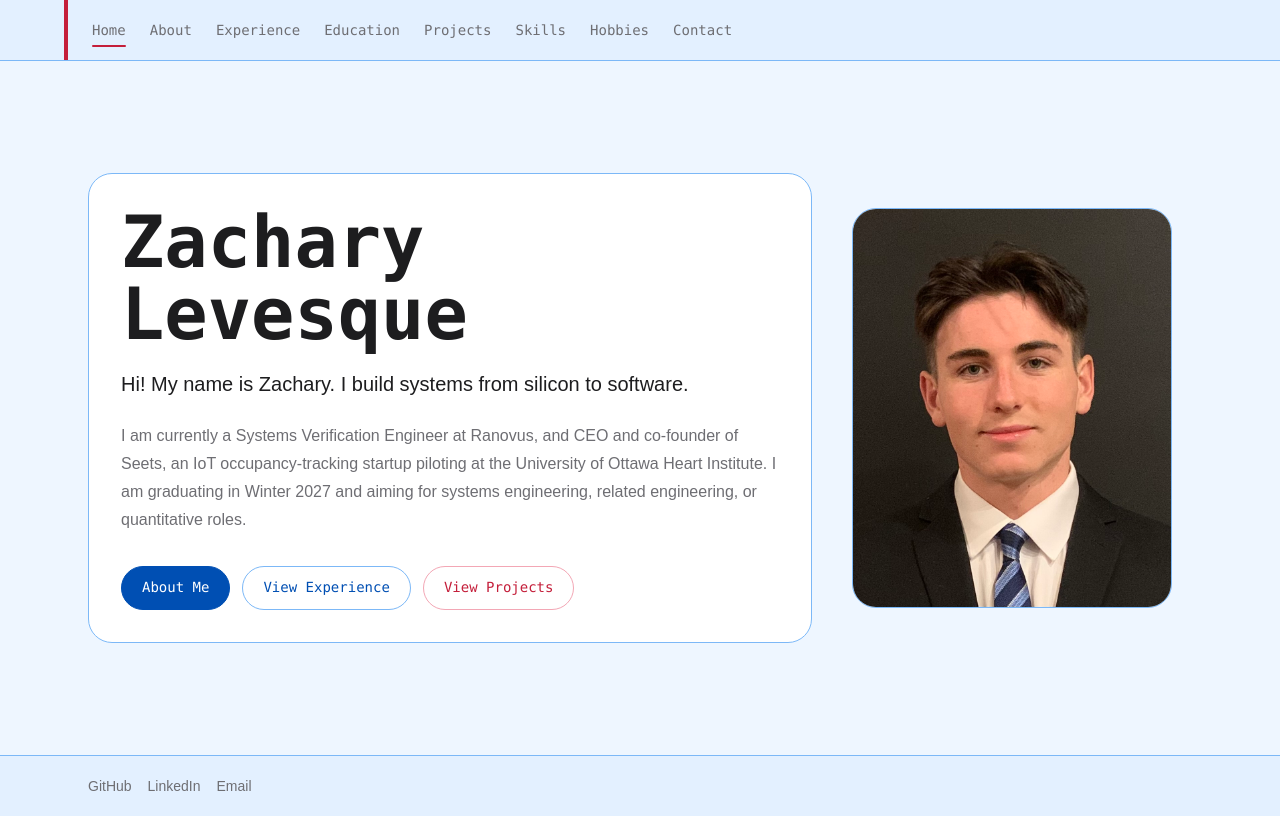
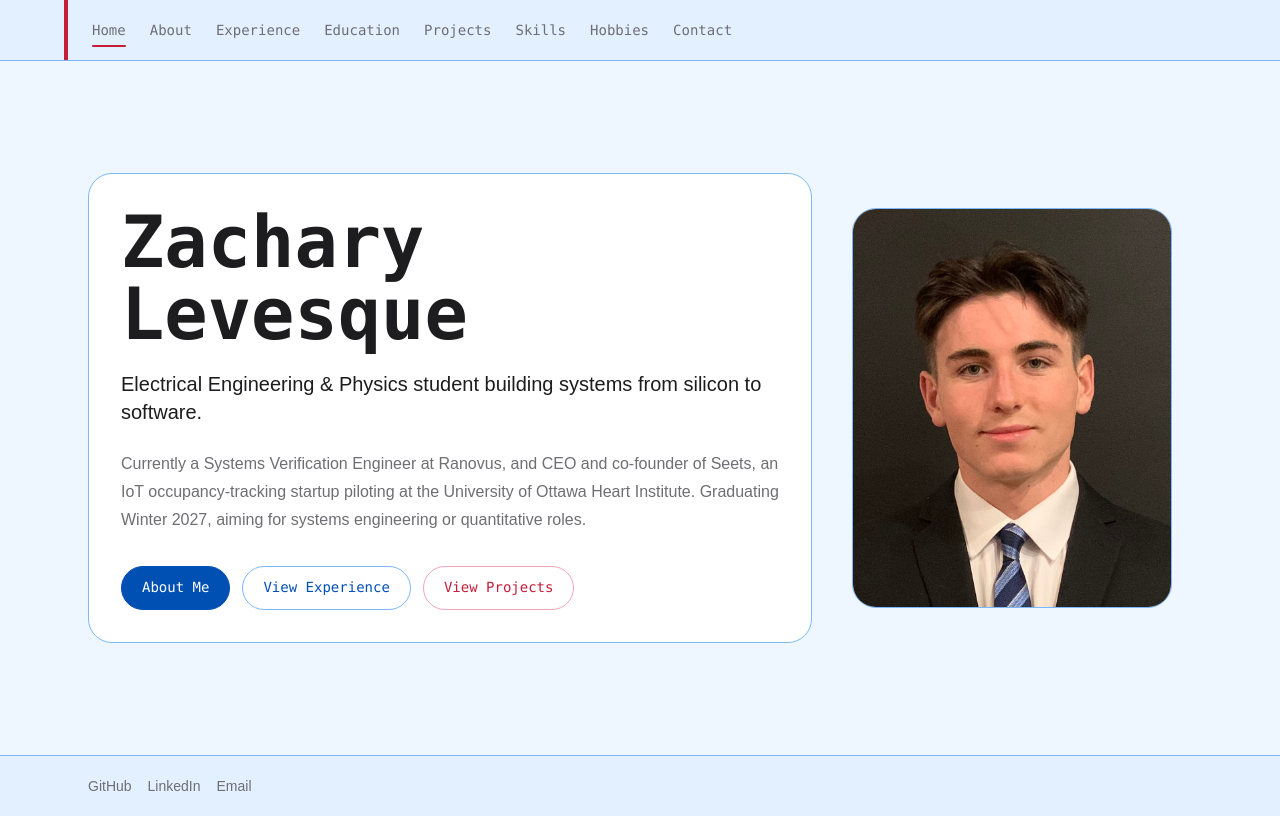
Before and after one commit to Zachary-Levesque/Portfolio, a Next.js app: page / in a window 1280 px wide. Built offline with nearby package versions, Linux system fonts and the light colour scheme.

Commit message:
Update page.tsx

```diff
--- a/app/page.tsx
+++ b/app/page.tsx
@@ -10,14 +10,14 @@ export default function HomePage() {
             Zachary Levesque
           </h1>
           <p className="mt-5 text-lg leading-8 text-foreground sm:text-xl">
-            Hi! My name is Zachary. I build systems from silicon to software.
+            Electrical Engineering & Physics student building systems from
+            silicon to software.
           </p>
           <p className="mt-6 leading-7 text-muted">
-            I am currently a Systems Verification Engineer at Ranovus, and CEO
-            and co-founder of Seets, an IoT occupancy-tracking startup piloting
-            at the University of Ottawa Heart Institute. I am graduating in
-            Winter 2027 and aiming for systems engineering, related engineering,
-            or quantitative roles.
+            Currently a Systems Verification Engineer at Ranovus, and CEO and
+            co-founder of Seets, an IoT occupancy-tracking startup piloting at
+            the University of Ottawa Heart Institute. Graduating Winter 2027,
+            aiming for systems engineering or quantitative roles.
           </p>
           <div className="mt-8 flex flex-col gap-3 font-mono text-sm sm:flex-row sm:flex-wrap">
             <ViewTransitionLink
```
